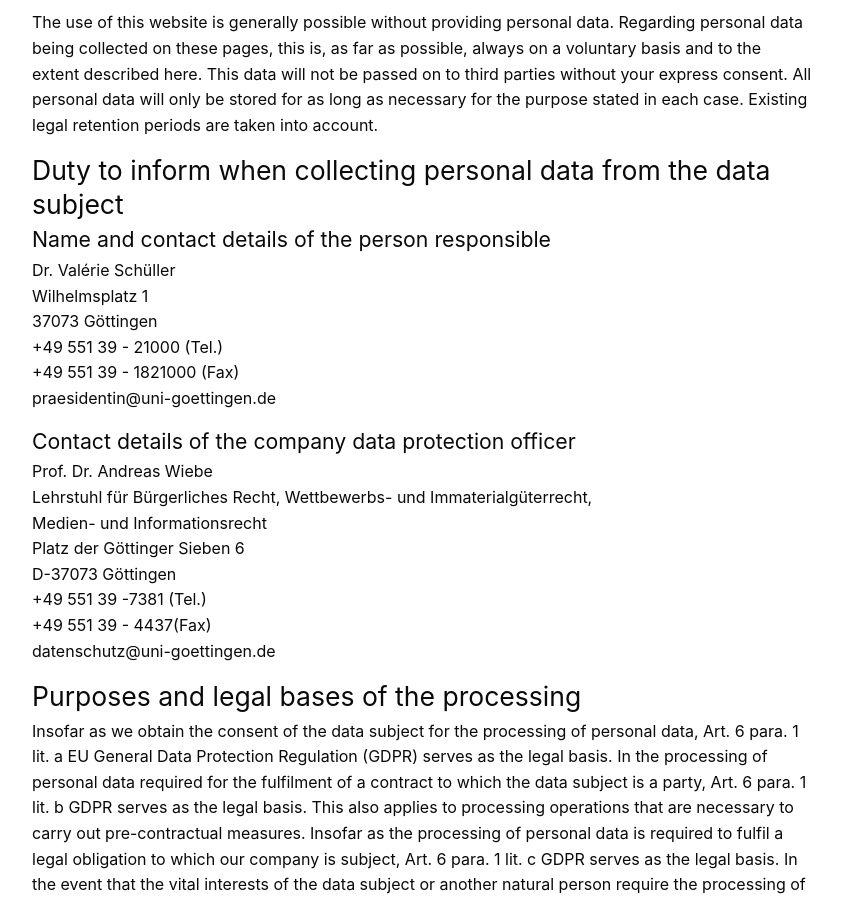
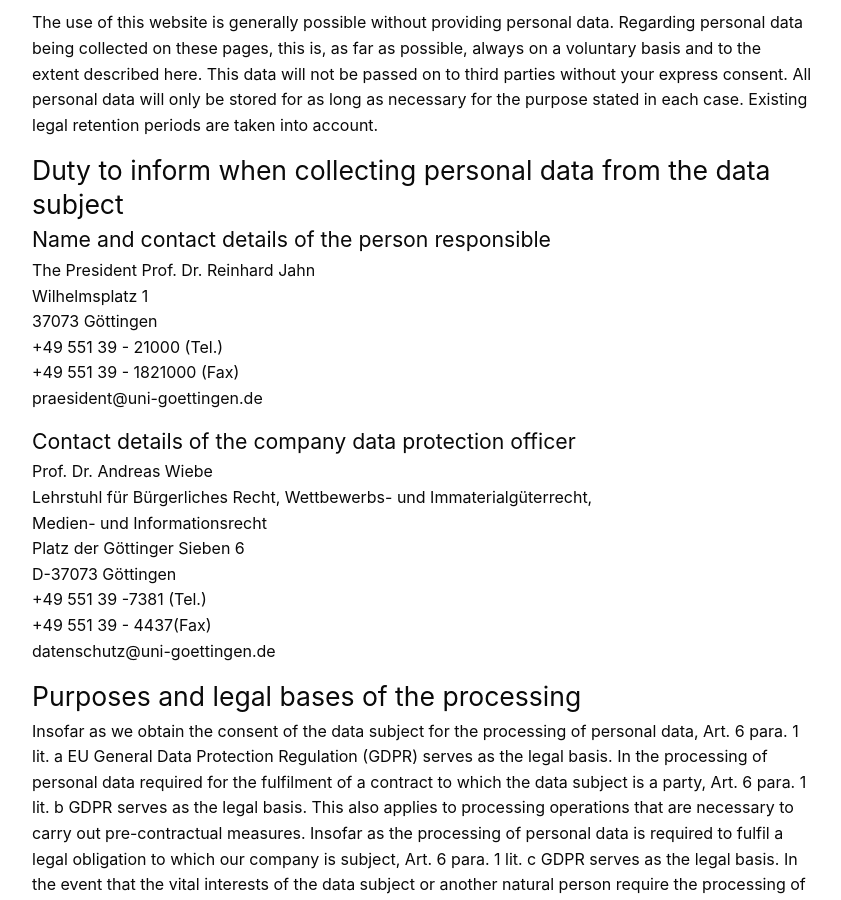
Before and after one commit to subugoe/on-merrit-website, a Jekyll site: the page built from pages/privacy-statement.md, in a window 1280 px wide and 900 px high, scrolled down 577 px. Shown: the whole window, without its empty margins (218-1059 px from the left). Built offline with Jekyll 4.4.1, drawn with Linux system fonts in a browser that asks for light colours; nearby versions of some CDN libraries; comment, search, counter and statistics services are not loaded.

Commit message:
Update privacy-statement.md

```diff
--- a/pages/privacy-statement.md
+++ b/pages/privacy-statement.md
@@ -17,12 +17,13 @@
 
 ### Name and contact details of the person responsible
 
-Dr. Valérie Schüller
+The President
+Prof. Dr. Reinhard Jahn
 Wilhelmsplatz 1
 37073 Göttingen
 +49 551 39 - 21000 (Tel.)
 +49 551 39 - 1821000 (Fax)
-praesidentin@uni-goettingen.de
+praesident@uni-goettingen.de
 
 ### Contact details of the company data protection officer
 
```
